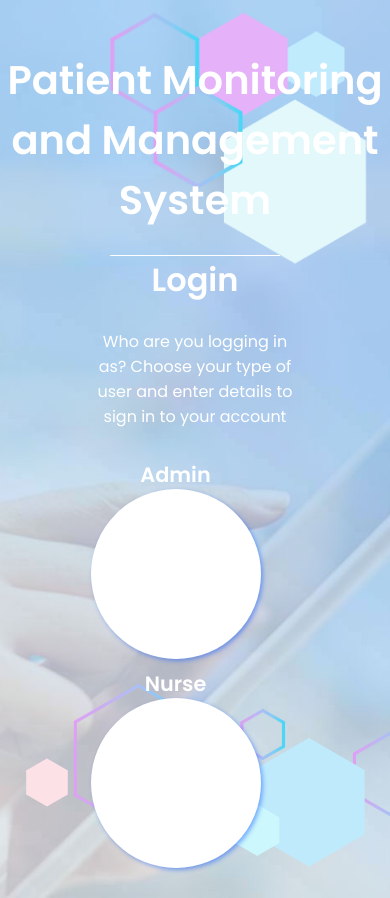
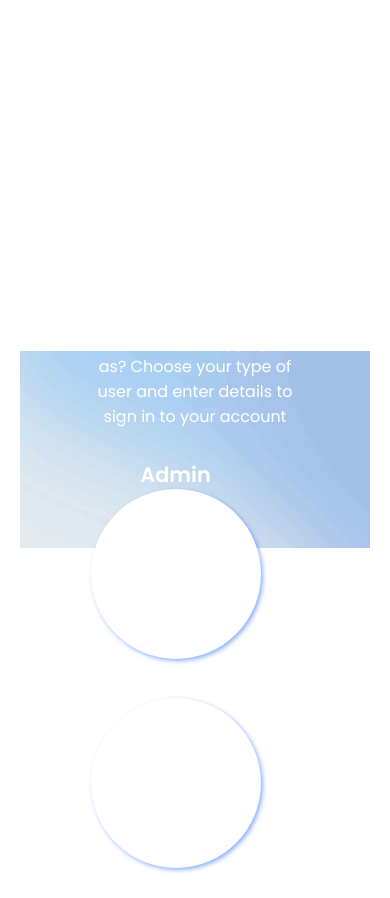
Before and after one commit to bonabelgum/patient-chart-monitoring-system, a Django app: page / in a window 390 px wide. Run offline with Django 5.2, Linux system fonts and the light colour scheme.

Commit message:
fixes alignment of elems in login for smaller screen

```diff
--- a/Project/App/static/css/style.css
+++ b/Project/App/static/css/style.css
@@ -25,14 +25,17 @@ html, body {
         background-size:
             350px,
             200px,
-            cover;
-        background-image: url("../images/bkg-mobile.jpg");
+            cover !important;
+        background-image: url("../images/bkg-mobile.jpg") !important;
+        background-position: center !important;
     }
     .login-user {
         flex-direction: column;
         gap: 25px;
         justify-content: center;
         align-items: center;
+        width:100%;
+        height:auto;
     }
     .admin, .nurse {
         width: min(25vw, 130px);
```
